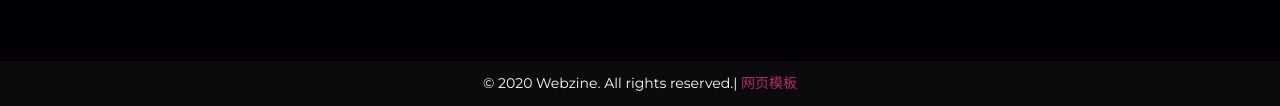
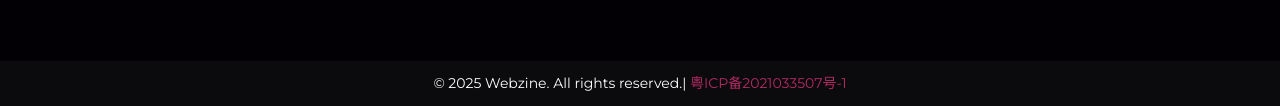
Before and after one commit to CHENG-0000/NEWPAGE, a plain HTML site: page index.html in a window 1280 px wide. Shown: the part 7820-7926 px from the top of the page. Drawn offline with nearby package versions, Linux system fonts and the light colour scheme; a web font is replaced by a local one.

Commit message:
docs: 更新版权年份和备案链接
将版权年份从2020更新为2025，并将网页模板链接替换为工信部备案链接

```diff
--- a/index.html
+++ b/index.html
@@ -1762,7 +1762,7 @@
         <div class="container">
             <div class="copyright-footer text-center">
 
-                <p>© 2020 Webzine. All rights reserved.| <a target="_blank" href="http://www.mobanwang.com/" title="网页模板">网页模板</a>
+                <p>© 2025 Webzine. All rights reserved.| <a target="_blank" href="https://beian.miit.gov.cn" title="粤ICP备2021033507号-1">粤ICP备2021033507号-1</a>
                 </p>
             </div>
         </div>
```
